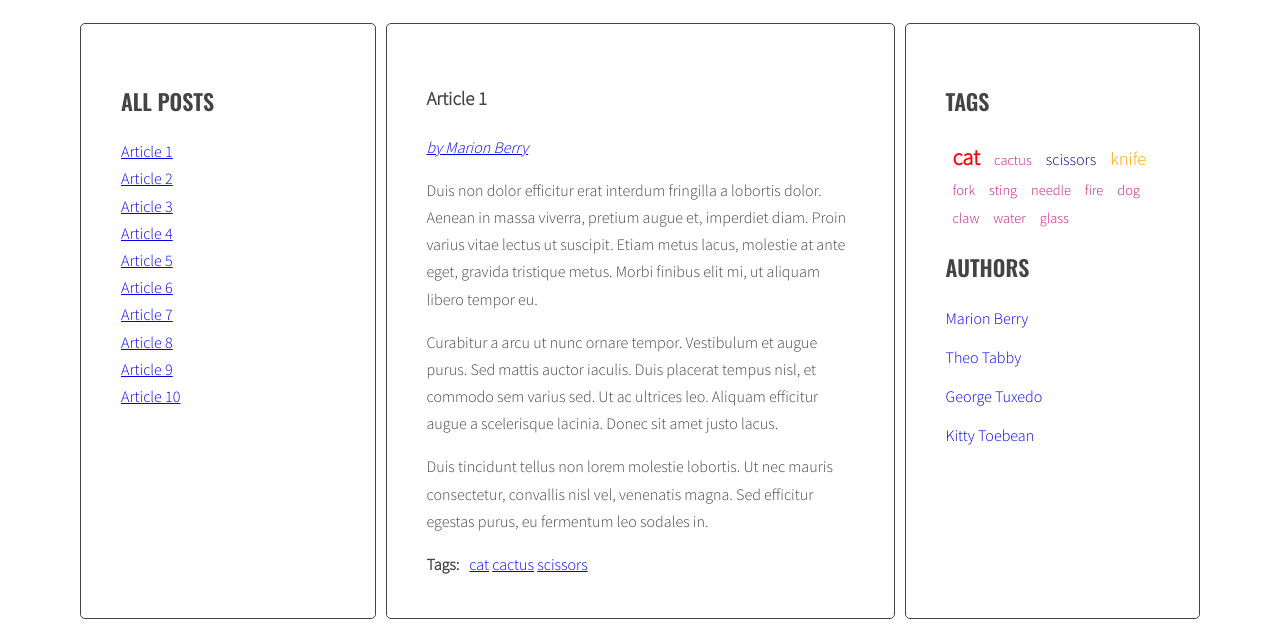
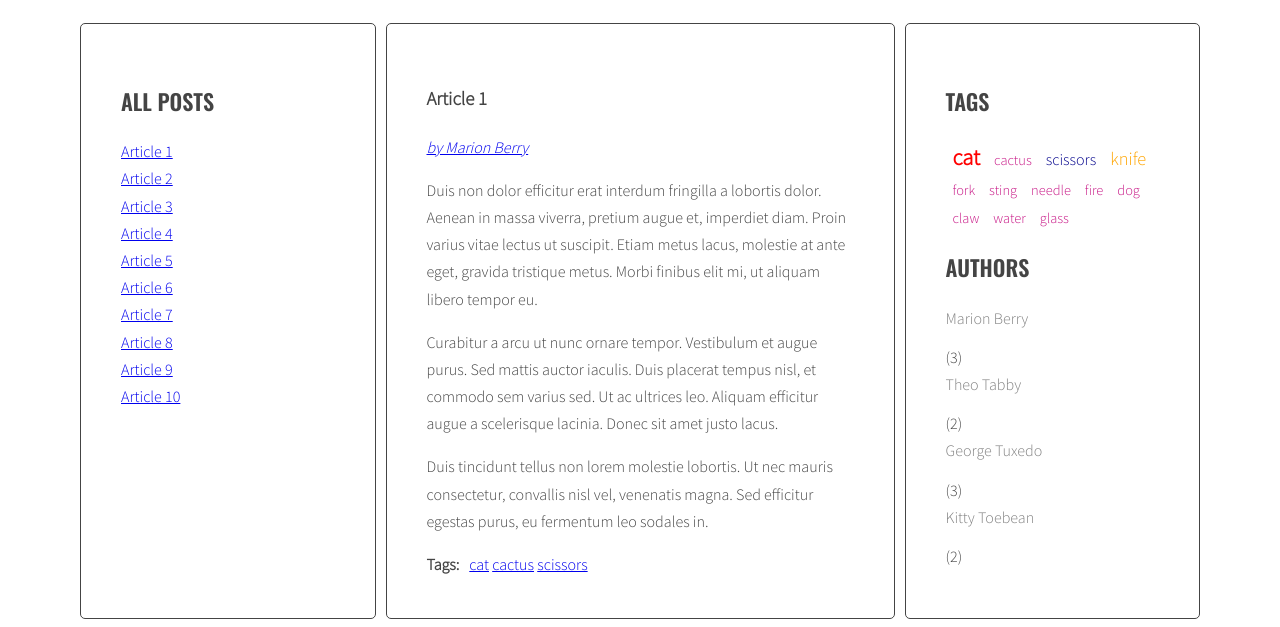
Before and after one commit to Megi76/javascript-blog, a website: page index.html in a window 1280 px wide. Shown: the part 220-847 px from the top of the page. Drawn offline with nearby package versions, Linux system fonts and the light colour scheme.

Commit message:
Add number of display for Authors

```diff
--- a/js/script.js
+++ b/js/script.js
@@ -293,7 +293,6 @@ function calculateAuthorClass(count, params){
   const classNumber = Math.floor(percentage * (optCloudAuthorClassCount - 1) + 1);
 
   return optCloudAuthorClassPrefix + classNumber;
-
 }
 
 function generateAuthors (){
@@ -350,7 +349,7 @@ function generateAuthors (){
 
     /* [NEW] generate code of a link and add it to allAuthorsHTML */
 
-    const authorLinkHTML = '<li><a class="' + calculateAuthorClass(allAuthors[author], authorsParams) + '" href="#author-' + author + '"><span>' + author + '</span></a></li>';
+    const authorLinkHTML = '<li><a class="' + calculateAuthorClass(allAuthors[author], authorsParams) + '" href="#author-' + author + '"><span>' + author + '</span></a></li>' + '(' + allAuthors[author] + ')';
 
     console.log('authorLinkHTML:', authorLinkHTML);
 
--- a/sass/style.scss
+++ b/sass/style.scss
@@ -100,6 +100,13 @@ body {
   }
 }
 
+
+.authors li a {
+  text-decoration: none;
+  color: grey;
+}
+
+
 /* Post */
 
 .post {
@@ -156,9 +163,3 @@ body {
   color: red;
   font-weight: bold;
 }
-
-/*authors*/
-
-.authors li a {
-  text-decoration: none;
-}
```
Also changed, not shown: css/style.css, 1 other file.
